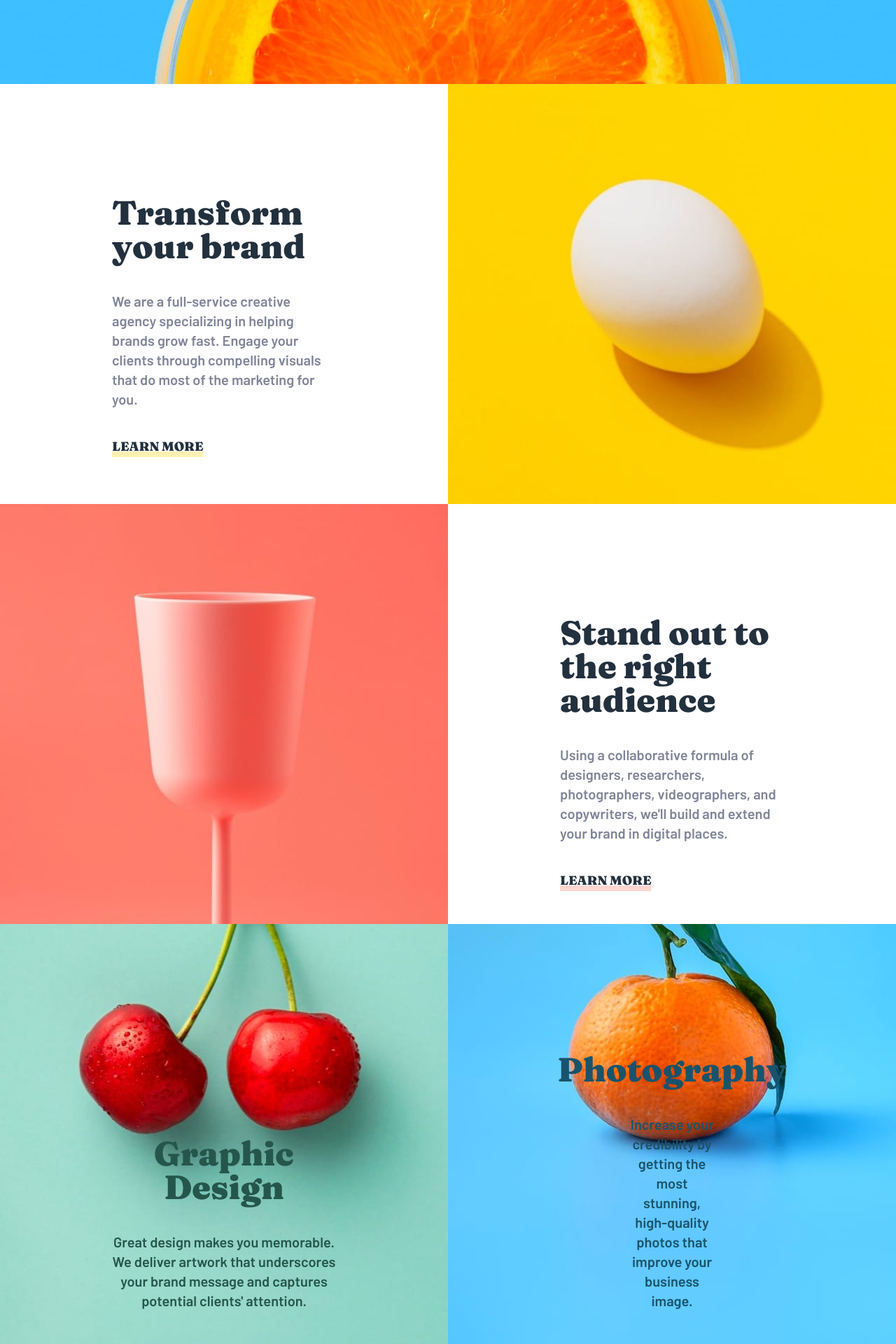
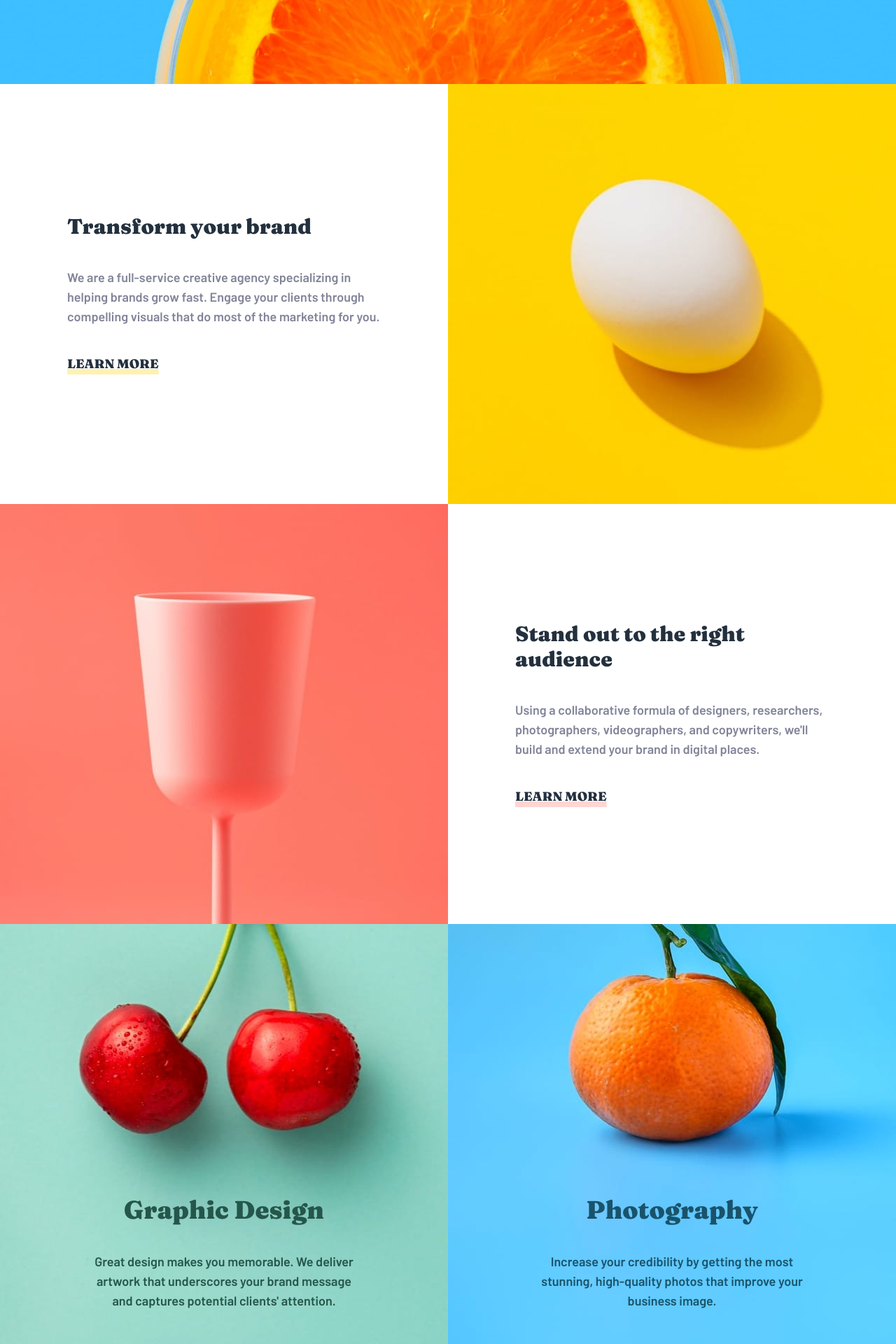
Before and after one commit to MaorBezalel/landing-pages, a React (Vite) app: page /sunnyside in a window 1280 px wide. Shown: the part 680-2600 px from the top of the page at 70% size. Built offline with nearby package versions, Linux system fonts and the light colour scheme.

Commit message:
chore: Update `header` and half of `main` to be viewport responsive

```diff
--- a/package.json
+++ b/package.json
@@ -10,6 +10,7 @@
     "preview": "vite preview"
   },
   "dependencies": {
+    "hamburger-react": "^2.5.1",
     "react": "^18.3.1",
     "react-dom": "^18.3.1",
     "react-router-dom": "^6.26.1"
--- a/src/pages/sunnyside/Sunnyside.page.tsx
+++ b/src/pages/sunnyside/Sunnyside.page.tsx
@@ -1,6 +1,7 @@
 import { Link } from 'react-router-dom';
 import { usePageConfig } from '@/hooks';
 import { ROUTES } from '@/constants';
+import { useState } from 'react';
 
 import sunnysideLogo from '@/assets/sunnyside/images/logo.svg';
 import arrowDownIcon from '@/assets/sunnyside/images/icon-arrow-down.svg';
@@ -12,68 +13,116 @@ import { Logo } from './components/Logo.component';
 
 import { IconFacebook, IconInstagram, IconPinterest, IconTwitter } from '@/pages/sunnyside/components/icons';
 
+import Hamburger from 'hamburger-react';
+
 export default function SunnysidePage() {
+    const [isOpen, setOpen] = useState(false);
     usePageConfig({ title: 'Sunnyside agency landing page', page: 'sunnyside' });
 
     return (
         <div className="grid min-h-[100dvh] grid-rows-[auto_1fr_auto]">
-            <header className="flex h-screen w-full flex-col gap-24 bg-[url('@/assets/sunnyside/images/desktop/image-header.jpg')] bg-cover bg-center bg-no-repeat">
-                <nav className="flex flex-row items-center justify-between p-10">
+            <header
+                className="flex h-screen w-full flex-col gap-24 bg-[url('@/assets/sunnyside/images/desktop/image-header.jpg')] bg-cover bg-center bg-no-repeat
+                mobile-lg:bg-[url('@/assets/sunnyside/images/mobile/image-header.jpg')]"
+            >
+                <nav
+                    className="p-10
+                    mobile-lg:p-6"
+                >
+                    <div className="relative flex w-full flex-row items-center justify-between">
                         <Logo
                             type="header"
                             className="h-[2.5rem] w-[12rem] object-contain
-                        "
+                            tablet-lg:h-[2rem] tablet-lg:w-[10rem]"
                         />
 
-                    <ul className="flex flex-row gap-14">
+                        <ul
+                            className="flex flex-row gap-14
+                        text-sunnyside-white tablet-lg:gap-8 tablet-lg:text-base
+                        tablet-md:hidden"
+                        >
                             <li>
-                            <Link
-                                to={ROUTES.SUNNY_SIDE}
-                                className="text-sunnyside-white"
-                            >
-                                About
-                            </Link>
+                                <Link to={ROUTES.SUNNY_SIDE}>About</Link>
+                            </li>
+                            <li>
+                                <Link to={ROUTES.SUNNY_SIDE}>Services</Link>
+                            </li>
+                            <li>
+                                <Link to={ROUTES.SUNNY_SIDE}>Projects</Link>
                             </li>
                             <li>
                                 <Link
                                     to={ROUTES.SUNNY_SIDE}
-                                className="text-sunnyside-white"
-                            >
-                                Services
-                            </Link>
-                        </li>
-                        <li>
-                            <Link
-                                to={ROUTES.SUNNY_SIDE}
-                                className="text-sunnyside-white"
-                            >
-                                Projects
-                            </Link>
-                        </li>
-                        <li>
-                            <Link
-                                to={ROUTES.SUNNY_SIDE}
-                                className="rounded-3xl bg-sunnyside-white px-6 py-[0.9rem] font-fraunces uppercase text-sunnyside-very-dark-desaturated-blue"
+                                    className="hover:bg-sunnyside-light-blue rounded-3xl bg-sunnyside-white px-6 py-[0.9rem] font-fraunces uppercase text-sunnyside-very-dark-desaturated-blue transition-colors duration-200 hover:text-sunnyside-white
+                                    tablet-lg:px-4 tablet-lg:py-[0.8rem]"
                                 >
                                     Contact
                                 </Link>
                             </li>
                         </ul>
+
+                        <div className="hidden tablet-md:block">
+                            <Hamburger
+                                color="#fff"
+                                rounded
+                                size={24}
+                                label="Show menu"
+                                toggled={isOpen}
+                                toggle={setOpen}
+                            />
+
+                            <div
+                                className={`absolute left-1/2 top-20 w-[93%] -translate-x-1/2 border-transparent bg-sunnyside-white
+                                after:absolute after:right-0 after:top-0 after:-mt-11 after:h-0 after:w-0 after:translate-x-0 after:translate-y-[10%] after:border-x-[40px] after:border-b-[40px] after:border-t-[40px] after:border-solid after:border-b-sunnyside-white after:border-l-transparent after:border-r-[white] after:border-t-transparent after:bg-transparent ${
+                                    isOpen ? 'opacity-100' : 'pointer-events-none opacity-0'
+                                } transition-opacity duration-200`}
+                                aria-hidden={!isOpen}
+                                aria-label="Hamburger menu"
+                            >
+                                <ul className="flex flex-col items-center gap-10 px-20 py-10 text-center text-xl text-sunnyside-very-dark-grayish-blue">
+                                    <li>
+                                        <Link to={ROUTES.SUNNY_SIDE}>About</Link>
+                                    </li>
+                                    <li>
+                                        <Link to={ROUTES.SUNNY_SIDE}>Services</Link>
+                                    </li>
+                                    <li>
+                                        <Link to={ROUTES.SUNNY_SIDE}>Projects</Link>
+                                    </li>
+                                    <li>
+                                        <Link
+                                            to={ROUTES.SUNNY_SIDE}
+                                            className="hover:bg-sunnyside-light-blue rounded-3xl bg-sunnyside-yellow px-6 py-[0.9rem] font-fraunces text-base uppercase text-sunnyside-very-dark-desaturated-blue transition-colors duration-200 hover:text-sunnyside-white"
+                                        >
+                                            Contact
+                                        </Link>
+                                    </li>
+                                </ul>
+                            </div>
+                        </div>
+                    </div>
                 </nav>
 
                 <section
                     id="hero"
-                    className="flex flex-col items-center justify-center gap-28 text-center text-sunnyside-white"
+                    className="flex flex-col items-center justify-center gap-28 text-center text-sunnyside-white
+                    desktop-md:gap-24
+                    tablet-md:gap-20
+                    mobile-lg:gap-10"
                 >
                     <h1
                         className="font-fraunces text-7xl font-[900] uppercase tracking-[0.6rem]
                         desktop-md:text-6xl
-                        desktop-sm:text-5xl"
+                        desktop-sm:text-5xl
+                        tablet-sm:text-4xl
+                        mobile-lg:text-5xl
+                        mobile-md:text-[2.5rem]"
                     >
                         We Are Creative
                     </h1>
                     <img
-                        className="size-40 object-contain"
+                        className="size-40 object-contain
+                        desktop-md:size-32"
                         src={arrowDownIcon}
                         alt="Arrow down"
                     />
@@ -83,55 +132,121 @@ export default function SunnysidePage() {
             <main className="flex w-full flex-col">
                 <section
                     id="features"
-                    className="grid h-full w-full grid-cols-2 grid-rows-[repeat(auto-fill,minmax(600px,1fr))] gap-0"
+                    className="grid h-full w-full grid-cols-2 grid-rows-3 gap-0
+                    tablet-sm:grid-cols-1 tablet-sm:grid-rows-6"
                 >
-                    <div className="flex h-[600px] w-full flex-col gap-10 bg-sunnyside-white p-40">
-                        <h2 className="font-fraunces text-5xl font-[900] text-sunnyside-very-dark-desaturated-blue">
+                    <div
+                        className="order-[0] flex h-[600px] w-full flex-col justify-center gap-10 bg-sunnyside-white px-40
+                        desktop-md:px-32
+                        desktop-sm:px-24
+                        tablet-lg:px-16
+                        tablet-md:h-[400px] tablet-md:px-8
+                        tablet-sm:order-1"
+                    >
+                        <h2
+                            className="font-fraunces text-5xl font-[900] text-sunnyside-very-dark-desaturated-blue
+                            desktop-lg:text-5xl
+                            desktop-md:text-3xl
+                            tablet-md:text-2xl"
+                        >
                             Transform your brand
                         </h2>
-                        <p className="text-xl text-sunnyside-dark-grayish-blue">
+                        <p
+                            className="text-xl text-sunnyside-dark-grayish-blue
+                            desktop-md:text-lg
+                            tablet-md:text-base"
+                        >
                             We are a full-service creative agency specializing in helping brands grow fast. Engage your
                             clients through compelling visuals that do most of the marketing for you.
                         </p>
                         <Link
                             to={ROUTES.SUNNY_SIDE}
-                            className="font-fraunces font-extrabold uppercase text-sunnyside-very-dark-desaturated-blue underline decoration-sunnyside-yellow/30 decoration-8 underline-offset-1 transition-colors duration-200 hover:decoration-sunnyside-yellow"
+                            className="font-fraunces font-extrabold uppercase text-sunnyside-very-dark-desaturated-blue underline decoration-sunnyside-yellow/30 decoration-8 underline-offset-1 transition-colors duration-200 hover:decoration-sunnyside-yellow
+                            tablet-md:text-base"
                         >
                             Learn More
                         </Link>
                     </div>
-                    <div className="h-[600px] w-full bg-[url('@/assets/sunnyside/images/desktop/image-transform.jpg')] bg-cover bg-center bg-no-repeat" />
-                    <div className="h-[600px] w-full bg-[url('@/assets/sunnyside/images/desktop/image-stand-out.jpg')] bg-cover bg-center bg-no-repeat" />
-                    <div className="flex h-[600px] w-full flex-col gap-10 bg-sunnyside-white p-40">
-                        <h2 className="font-fraunces text-5xl font-[900] text-sunnyside-very-dark-desaturated-blue">
+                    <div className="order-1 h-[600px] w-full bg-[url('@/assets/sunnyside/images/desktop/image-transform.jpg')] bg-cover bg-center bg-no-repeat tablet-md:h-[400px] tablet-sm:order-[0]" />
+                    <div className="order-2 h-[600px] w-full bg-[url('@/assets/sunnyside/images/desktop/image-stand-out.jpg')] bg-cover bg-center bg-no-repeat tablet-md:h-[400px]" />
+                    <div
+                        className="order-3 flex h-[600px] w-full flex-col justify-center gap-10 bg-sunnyside-white px-40
+                        desktop-md:px-32
+                        desktop-sm:px-24
+                        tablet-lg:px-16
+                        tablet-md:h-[400px] tablet-md:px-8"
+                    >
+                        <h2
+                            className="font-fraunces text-5xl font-[900] text-sunnyside-very-dark-desaturated-blue
+                            desktop-lg:text-5xl
+                            desktop-md:text-3xl
+                            tablet-md:text-2xl"
+                        >
                             Stand out to the right audience
                         </h2>
-                        <p className="text-xl text-sunnyside-dark-grayish-blue">
+                        <p
+                            className="text-xl text-sunnyside-dark-grayish-blue
+                            desktop-md:text-lg
+                            tablet-md:text-base"
+                        >
                             Using a collaborative formula of designers, researchers, photographers, videographers, and
                             copywriters, we'll build and extend your brand in digital places.
                         </p>
                         <Link
                             to={ROUTES.SUNNY_SIDE}
-                            className="font-fraunces font-extrabold uppercase text-sunnyside-very-dark-desaturated-blue underline decoration-sunnyside-soft-red/30 decoration-8 underline-offset-1 transition-colors duration-200 hover:decoration-sunnyside-soft-red"
+                            className="font-fraunces font-extrabold uppercase text-sunnyside-very-dark-desaturated-blue underline decoration-sunnyside-soft-red/30 decoration-8 underline-offset-1 transition-colors duration-200 hover:decoration-sunnyside-soft-red
+                            tablet-md:text-base"
                         >
                             Learn More
                         </Link>
                     </div>
-                    <div className="flex h-[600px] w-full flex-col items-center justify-end gap-10 bg-[url('@/assets/sunnyside/images/desktop/image-graphic-design.jpg')] bg-cover bg-center bg-no-repeat px-40 py-12 text-center">
-                        <h2 className="font-fraunces text-5xl font-[900] text-sunnyside-dark-desaturated-cyan">
+                    <div
+                        className="order-4 flex h-[600px] w-full flex-col items-center justify-end gap-10 bg-[url('@/assets/sunnyside/images/desktop/image-graphic-design.jpg')] bg-cover bg-center bg-no-repeat py-12 text-center
+                        tablet-md:h-[400px] tablet-md:gap-4 tablet-md:pt-0
+                        tablet-sm:pb-6"
+                    >
+                        <h2
+                            className="font-fraunces text-5xl font-[900] text-sunnyside-dark-desaturated-cyan
+                            desktop-lg:text-5xl
+                            desktop-md:text-4xl
+                            tablet-lg:text-3xl"
+                        >
                             Graphic Design
                         </h2>
-                        <p className="text-xl text-sunnyside-dark-desaturated-cyan">
-                            Great design makes you memorable. We deliver artwork that underscores your brand message and
-                            captures potential clients' attention.
-                        </p>
+                        {/* prettier-ignore */}
+                        <pre
+                            className="font-barlow text-xl text-sunnyside-dark-desaturated-cyan
+                            desktop-md:text-lg
+                            tablet-md:text-base"
+                        >
+                            Great design makes you memorable. We deliver{'\n'}
+                            artwork that underscores your brand message{'\n'}
+                            and captures potential clients' attention.
+                        </pre>
                     </div>
-                    <div className="flex h-[600px] w-full flex-col items-center justify-end gap-10 bg-[url('@/assets/sunnyside/images/desktop/image-photography.jpg')] bg-cover bg-center bg-no-repeat px-64 py-12 text-center">
-                        <h2 className="font-fraunces text-5xl font-[900] text-sunnyside-dark-blue">Photography</h2>
-                        <p className="text-xl text-sunnyside-dark-blue">
-                            Increase your credibility by getting the most stunning, high-quality photos that improve
-                            your business image.
-                        </p>
+                    <div
+                        className="order-5 flex h-[600px] w-full flex-col items-center justify-end gap-10 bg-[url('@/assets/sunnyside/images/desktop/image-photography.jpg')] bg-cover bg-center bg-no-repeat py-12 text-center
+                        tablet-md:h-[400px]
+                        tablet-md:gap-4 tablet-md:pt-0
+                        tablet-sm:pb-6"
+                    >
+                        <h2
+                            className="font-fraunces text-5xl font-[900] text-sunnyside-dark-blue
+                            desktop-lg:text-5xl
+                            desktop-md:text-4xl
+                            tablet-lg:text-3xl"
+                        >
+                            Photography
+                        </h2>
+                        <pre
+                            className="font-barlow text-xl text-sunnyside-dark-blue
+                            desktop-md:text-lg
+                            tablet-md:text-base"
+                        >
+                            Increase your credibility by getting the most{'\n'}
+                            stunning, high-quality photos that improve your{'\n'}
+                            business image.
+                        </pre>
                     </div>
                 </section>
 
```
Also changed, not shown: src/index.css (+16 -0 lines), tailwind.config.js (+10 -9 lines), 1 other file (tests, documents, lock files or other folders). Lines whose indentation alone changed are shown as unchanged.
